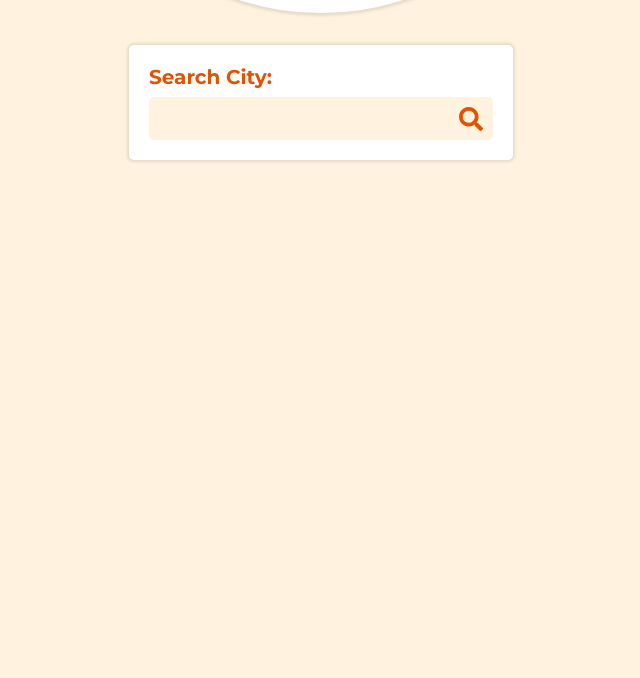
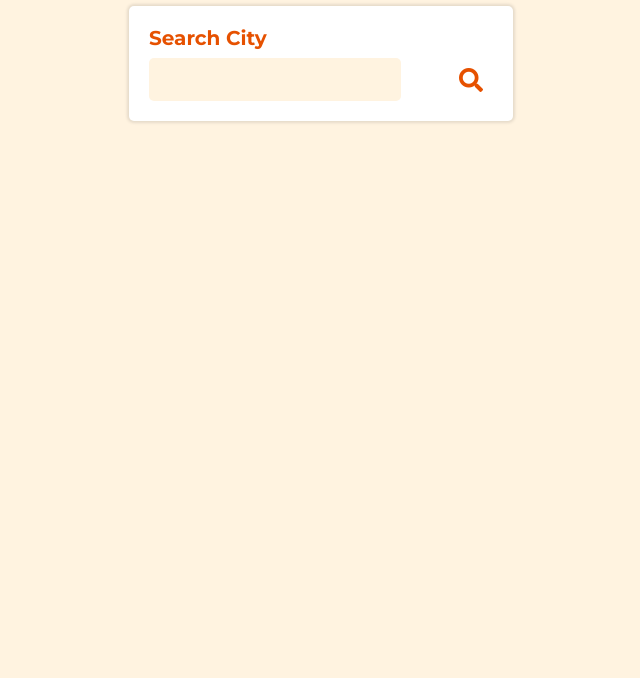
Before and after one commit to aderose/weather-app, a website built with webpack: page dist/index.html in a window 1280 px wide. Shown: the part 122-800 px from the top of the page, without its empty margins (319-959 px from the left). Built offline with nearby package versions, Linux system fonts and the light colour scheme.

Commit message:
Update search bar structure

```diff
--- a/dist/index.html
+++ b/dist/index.html
@@ -12,24 +12,27 @@
   </head>
   <body>
     <header class="document-header container">
-      <h1>The Weather</h1>
       <i class="fas fa-cloud-sun-rain"></i>
     </header>
     <main class="container">
-      <form class="search-form">
-        <label for="search">Search City:</label>
+      <form class="search-form" id="search-form" novalidate>
+        <label for="search">Search City</label>
+        <div class="search-bar" id="search-bar">
           <input
             type="text"
             name="search"
             id="search"
             class="search"
             autocomplete="off"
+            pattern="[A-Za-z]+"
           />
           <button type="submit" class="confirm">
             <i class="fas fa-search"></i>
           </button>
+        </div>
+        <div class="error" id="error"></div>
       </form>
-      <div class="content"></div>
+      <div id="content"></div>
     </main>
     <script src="main.js"></script>
   </body>
```
Lines whose indentation alone changed are shown as unchanged.
